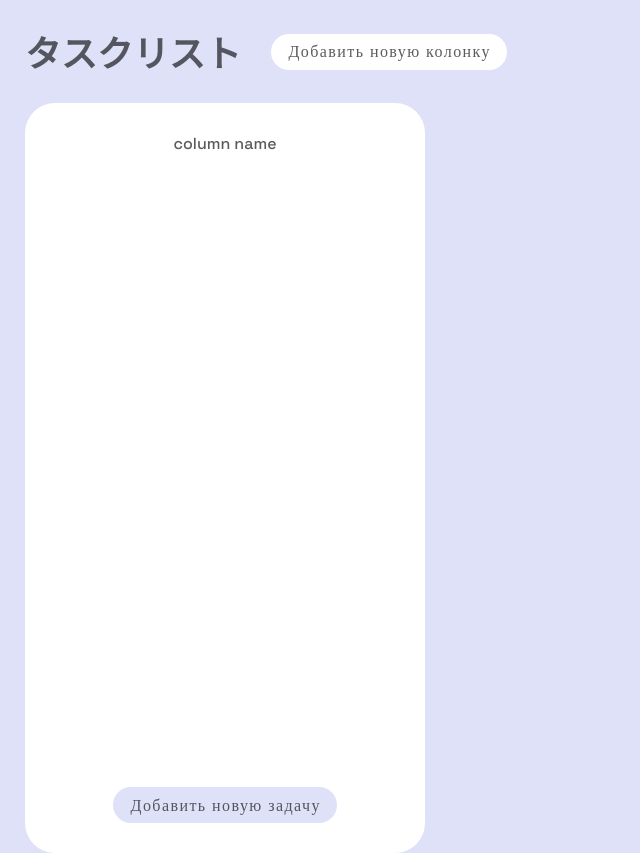
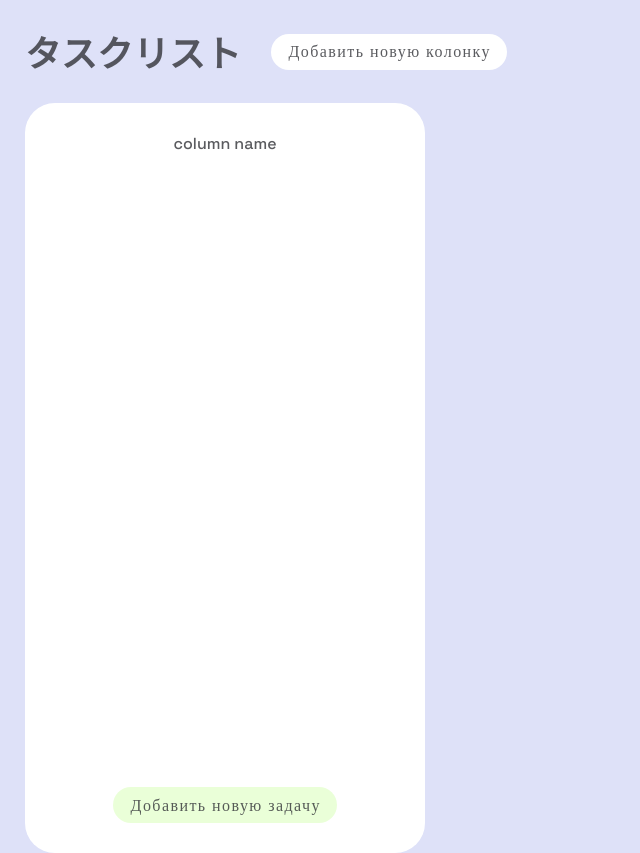
Before and after one commit to AndreyLorkend/task-tracker-front, a Vue app: page / in a window 1280 px wide. Shown: the whole page, without its empty margins (0-640 px from the left). Built offline with nearby package versions, Linux system fonts and the light colour scheme.

Commit message:
imp (layout) добавить скролл бар для колонок

```diff
--- a/src/components/ColumnLayout.vue
+++ b/src/components/ColumnLayout.vue
@@ -1,19 +1,24 @@
+<script setup>
+import TaskCard from "./TaskCard.vue";
+</script>
+
 <template lang="pug">
-//- Отрисовка карточек
 .column-layout--container
   div
-    app-title column name
+    app-title.pb-6 column name
+    task-card
   div
     app-button.column-layout--button Добавить новую задачу
 </template>
 
 <style scoped>
 .column-layout--container {
-
   display: flex;
   flex-direction: column;
   align-items: center;
 
+  max-width: 400px;
+  min-width: 400px;
   width: 400px;
   height: 750px;
 
@@ -22,9 +27,11 @@
   padding: 30px;
 
   justify-content: space-between;
+
+  text-align: center;
 }
 
 .column-layout--button {
-  background-color: var(--app-color-background);
+  background-color: #EAFFD8;
 }
 </style>
--- a/src/components/DashboardLayout.vue
+++ b/src/components/DashboardLayout.vue
@@ -28,6 +28,27 @@ import ColumnLayout from "./ColumnLayout.vue";
 .dashboard-layout-column {
   display: flex;
   gap: 25px;
-  margin: 0 25px;
+  margin: 0px 25px;
+  overflow-x: auto;
+}
+
+.dashboard-layout-column::-webkit-scrollbar-track
+{
+	background-color: #F5F5F5;
+  height: 4px;
+  width: 4px;
+
+}
+
+.dashboard-layout-column::-webkit-scrollbar
+{
+	background-color: #F5F5F5;
+  height: 4px;
+  width: 4px;
+}
+
+.dashboard-layout-column::-webkit-scrollbar-thumb
+{
+	background-color: var(--app-text-color);
 }
 </style>
```
